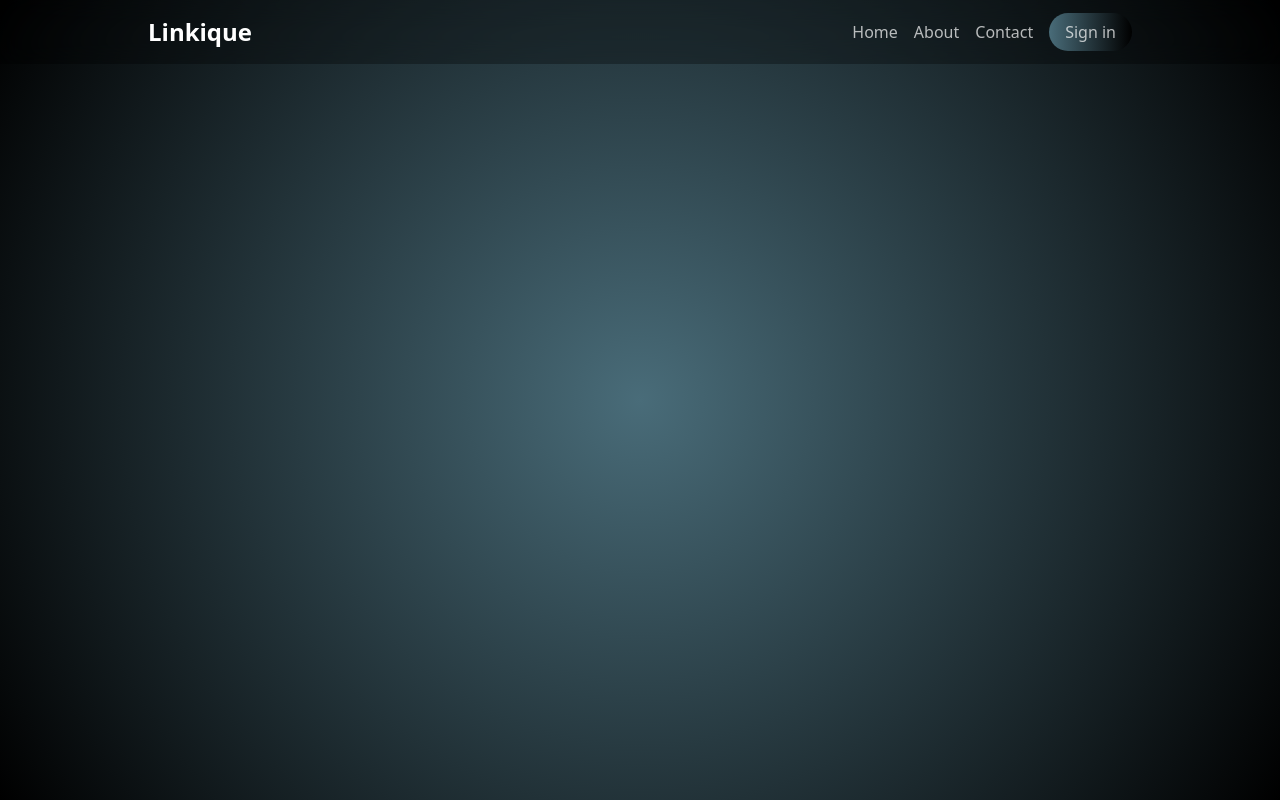
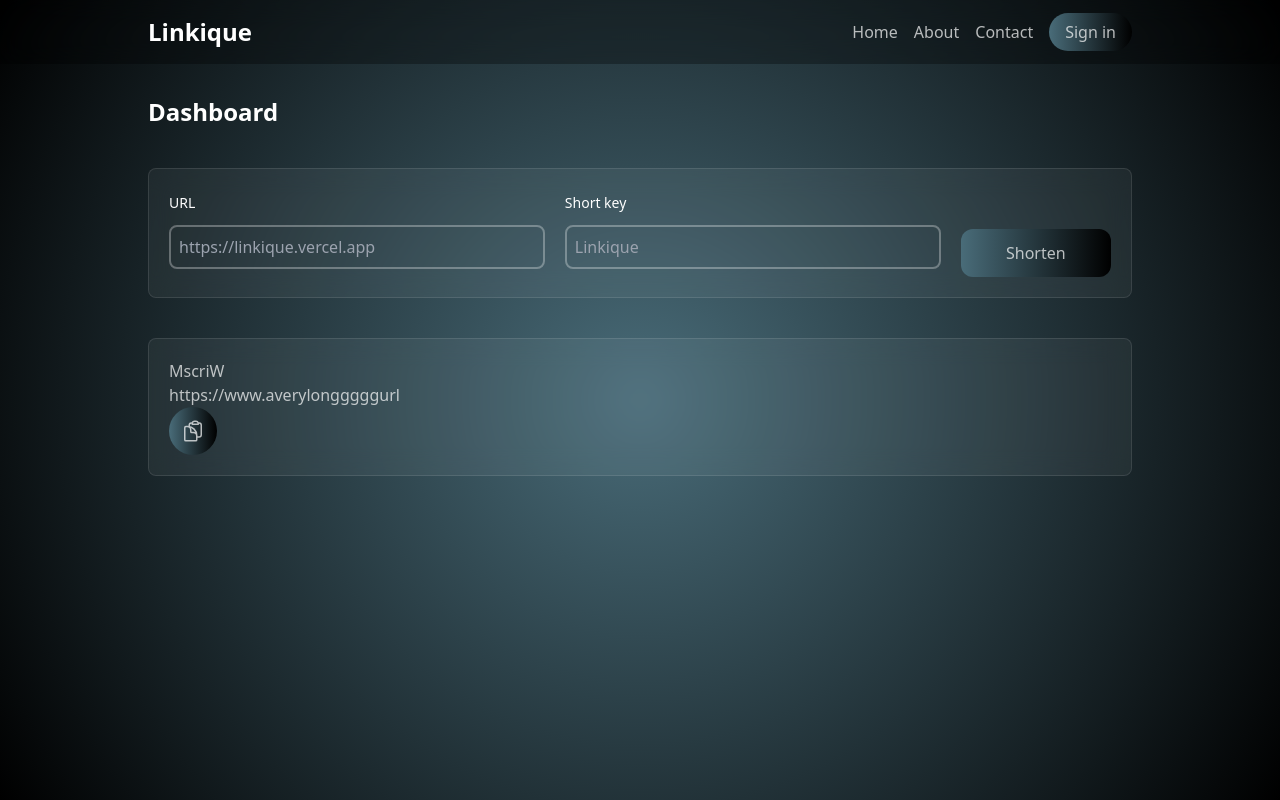
Before and after one commit to MustafaM257/url-shortener, a Nuxt app: page /dashboard in a window 1280 px wide. Built offline with nearby package versions, Linux system fonts and the light colour scheme; no server answers.

Commit message:
restructure dashboard components dir

```diff
--- a/components/Navbar/index.vue
+++ b/components/Navbar/index.vue
@@ -36,7 +36,13 @@ const links = ref<
           <NuxtLink :to="link.to">{{ link.label }}</NuxtLink>
         </li>
         <li>
-          <NuxtLink to="/auth" class="btn btn-primary">Sign in</NuxtLink>
+          <NuxtLink
+            :to="{
+              name: 'authentication',
+            }"
+            class="btn btn-primary"
+            >Sign in</NuxtLink
+          >
         </li>
       </ul>
     </nav>
--- /dev/null
+++ b/components/dashboard/header.vue
@@ -0,0 +1,3 @@
+<template>
+  <h1 class="text-2xl font-bold text-white">Dashboard</h1>
+</template>
--- /dev/null
+++ b/components/dashboard/link-details.vue
@@ -0,0 +1,27 @@
+<template>
+  <div class="card">
+    <div class="link-info">
+      <div class="">MscriW</div>
+      <div>https://www.averylongggggurl</div>
+    </div>
+
+    <button
+      class="btn-primary w-12 h-12 grid place-content-center rounded-full"
+    >
+      <svg
+        xmlns="http://www.w3.org/2000/svg"
+        fill="none"
+        viewBox="0 0 24 24"
+        stroke-width="1.5"
+        stroke="currentColor"
+        class="w-6 h-6"
+      >
+        <path
+          stroke-linecap="round"
+          stroke-linejoin="round"
+          d="M8.25 7.5V6.108c0-1.135.845-2.098 1.976-2.192.373-.03.748-.057 1.123-.08M15.75 18H18a2.25 2.25 0 0 0 2.25-2.25V6.108c0-1.135-.845-2.098-1.976-2.192a48.424 48.424 0 0 0-1.123-.08M15.75 18.75v-1.875a3.375 3.375 0 0 0-3.375-3.375h-1.5a1.125 1.125 0 0 1-1.125-1.125v-1.5A3.375 3.375 0 0 0 6.375 7.5H5.25m11.9-3.664A2.251 2.251 0 0 0 15 2.25h-1.5a2.251 2.251 0 0 0-2.15 1.586m5.8 0c.065.21.1.433.1.664v.75h-6V4.5c0-.231.035-.454.1-.664M6.75 7.5H4.875c-.621 0-1.125.504-1.125 1.125v12c0 .621.504 1.125 1.125 1.125h9.75c.621 0 1.125-.504 1.125-1.125V16.5a9 9 0 0 0-9-9Z"
+        />
+      </svg>
+    </button>
+  </div>
+</template>
--- /dev/null
+++ b/components/dashboard/link-form.vue
@@ -0,0 +1,22 @@
+<template>
+  <div class="card">
+    <form>
+      <div class="flex gap-5 items-end">
+        <div class="w-5/12">
+          <label for="url" class="text-white">URL</label>
+          <input
+            type="text"
+            id="url"
+            class="input"
+            placeholder="https://linkique.vercel.app"
+          />
+        </div>
+        <div class="w-5/12">
+          <label for="title" class="text-white">Short key</label>
+          <input type="text" class="input" placeholder="Linkique" />
+        </div>
+        <button class="w-2/12 btn-primary py-3 rounded-xl">Shorten</button>
+      </div>
+    </form>
+  </div>
+</template>
--- /dev/null
+++ b/pages/dashboard/index.vue
@@ -0,0 +1,14 @@
+<template>
+  <main class="pt-24">
+    <section class="container">
+      <DashboardHeader />
+    </section>
+    <section class="container mt-10">
+      <DashboardLinkForm />
+    </section>
+    <section class="container mt-10">
+      <DashboardLinkDetails />
+    </section>
+  </main>
+</template>
+<script setup lang="ts"></script>
--- a/pages/index.vue
+++ b/pages/index.vue
@@ -7,7 +7,7 @@
       <p class="my-10 text-lg md:w-2/3 mx-auto text-center">
         Transform your links into short, memorable pathways with Linkique.
       </p>
-      <NuxtLink to="/" class="btn btn-primary">Shorten Now</NuxtLink>
+      <NuxtLink to="/dashboard" class="btn btn-primary">Shorten Now</NuxtLink>
     </div>
   </section>
 </template>
```
